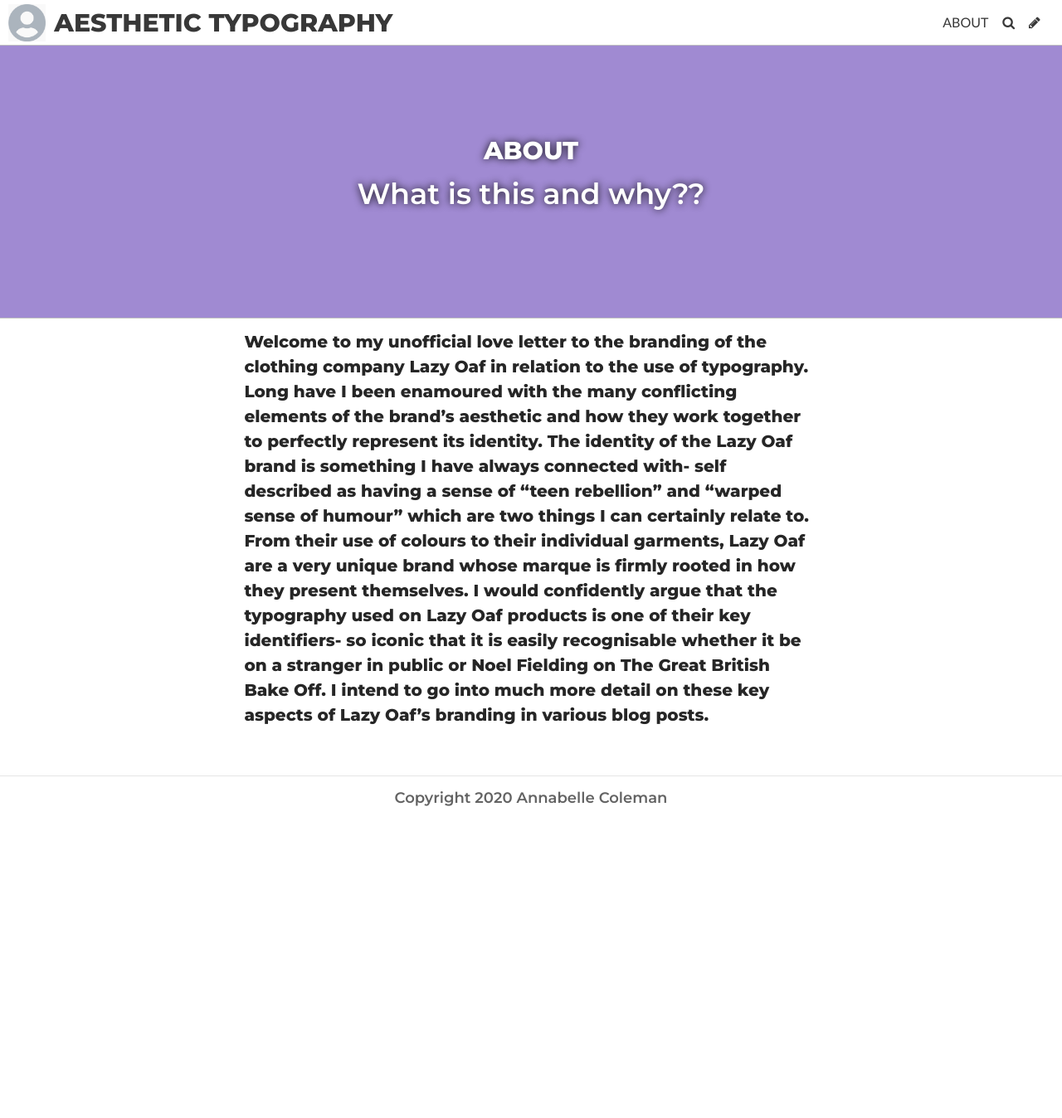
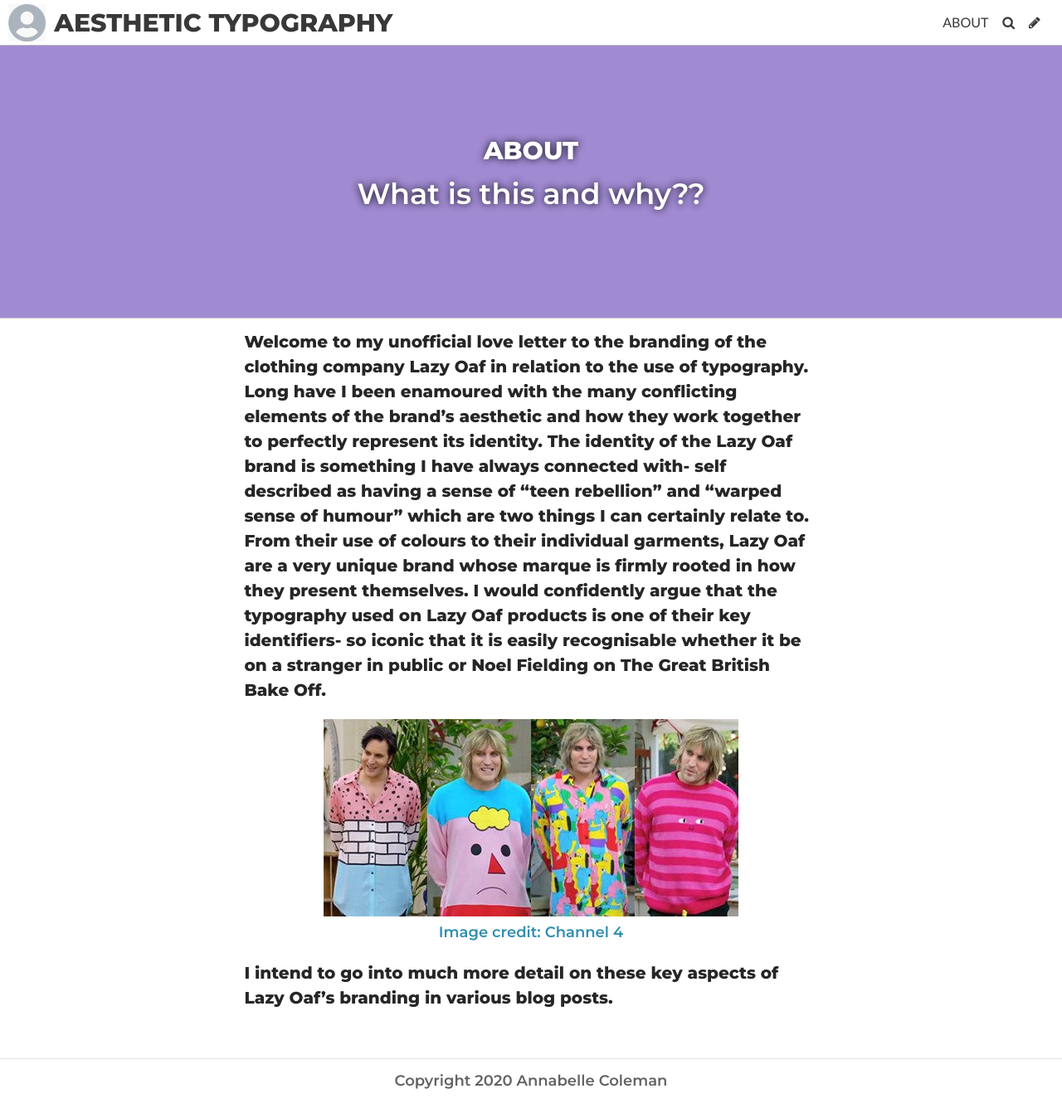
Before and after one commit to annabelle-coleman/typographydesign, a Jekyll site: the page built from pages/about.md, in a window 1280 px wide and 1348 px high. Shown: the whole window at 83% size. Built offline with Jekyll 4.4.1, drawn with Linux system fonts in a browser that asks for light colours; some web fonts are replaced.

Commit message:
Update Page “about”

```diff
--- a/pages/about.md
+++ b/pages/about.md
@@ -10,4 +10,8 @@
 description: null
 show: true
 ---
-**Welcome to my unofficial love letter to the branding of the clothing company Lazy Oaf in relation to the use of typography. Long have I been enamoured with the many conflicting elements of the brand’s aesthetic and how they work together to perfectly represent its identity. The identity of the Lazy Oaf brand is something I have always connected with- self described as having a sense of “teen rebellion” and “warped sense of humour” which are two things I can certainly relate to. From their use of colours to their individual garments, Lazy Oaf are a very unique brand whose marque is firmly rooted in how they present themselves. I would confidently argue that the typography used on Lazy Oaf products is one of their key identifiers- so iconic that it is easily recognisable whether it be on a stranger in public or Noel Fielding on The Great British Bake Off. I intend to go into much more detail on these key aspects of Lazy Oaf’s branding in various blog posts.**
+**Welcome to my unofficial love letter to the branding of the clothing company Lazy Oaf in relation to the use of typography. Long have I been enamoured with the many conflicting elements of the brand’s aesthetic and how they work together to perfectly represent its identity. The identity of the Lazy Oaf brand is something I have always connected with- self described as having a sense of “teen rebellion” and “warped sense of humour” which are two things I can certainly relate to. From their use of colours to their individual garments, Lazy Oaf are a very unique brand whose marque is firmly rooted in how they present themselves. I would confidently argue that the typography used on Lazy Oaf products is one of their key identifiers- so iconic that it is easily recognisable whether it be on a stranger in public or Noel Fielding on The Great British Bake Off.**
+
+![Image credit: Channel 4](../uploads/noelbakeoff.jpg)
+
+**I intend to go into much more detail on these key aspects of Lazy Oaf’s branding in various blog posts.**
```
Also changed, not shown: uploads/noelbakeoff.jpg (added).
